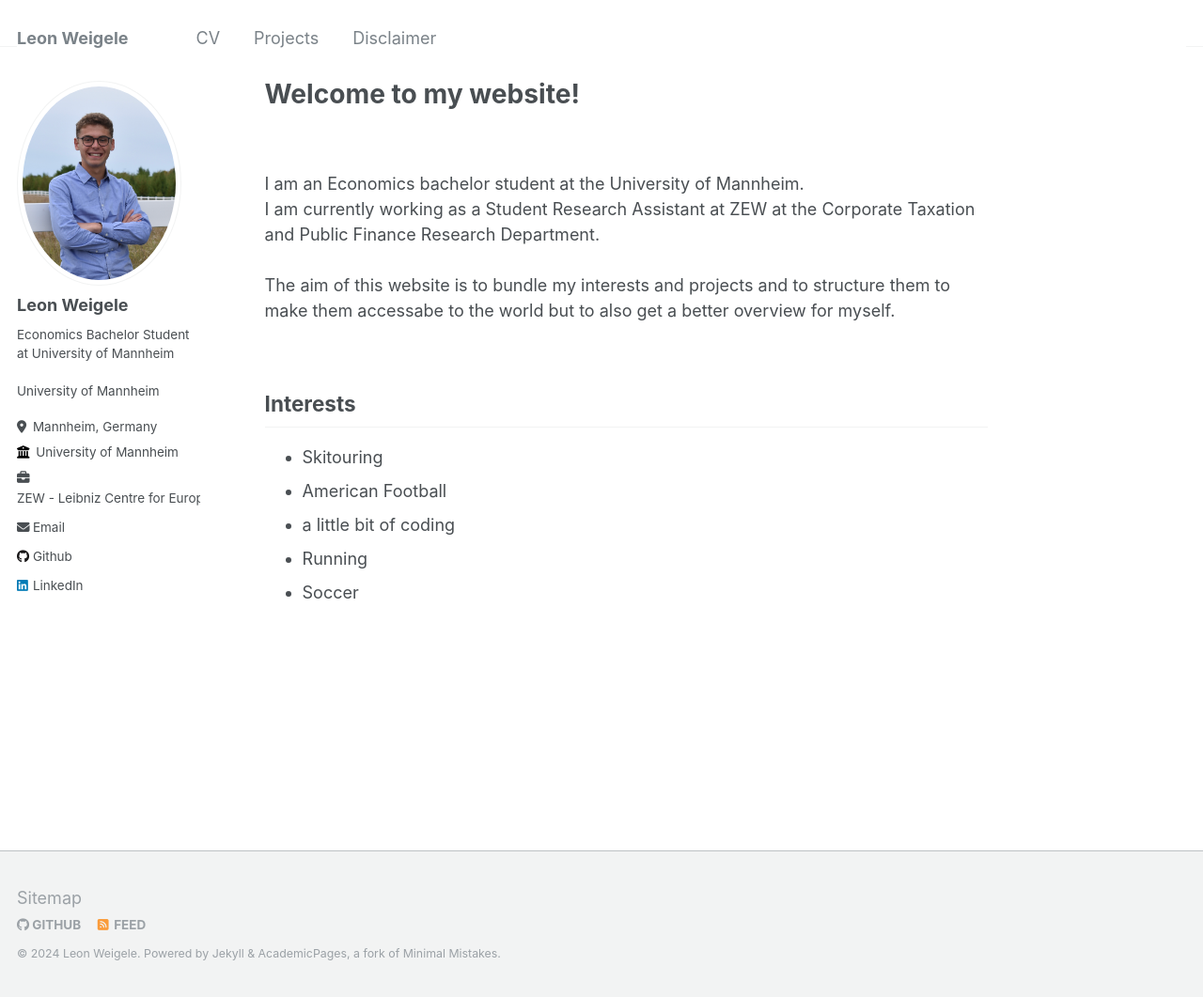
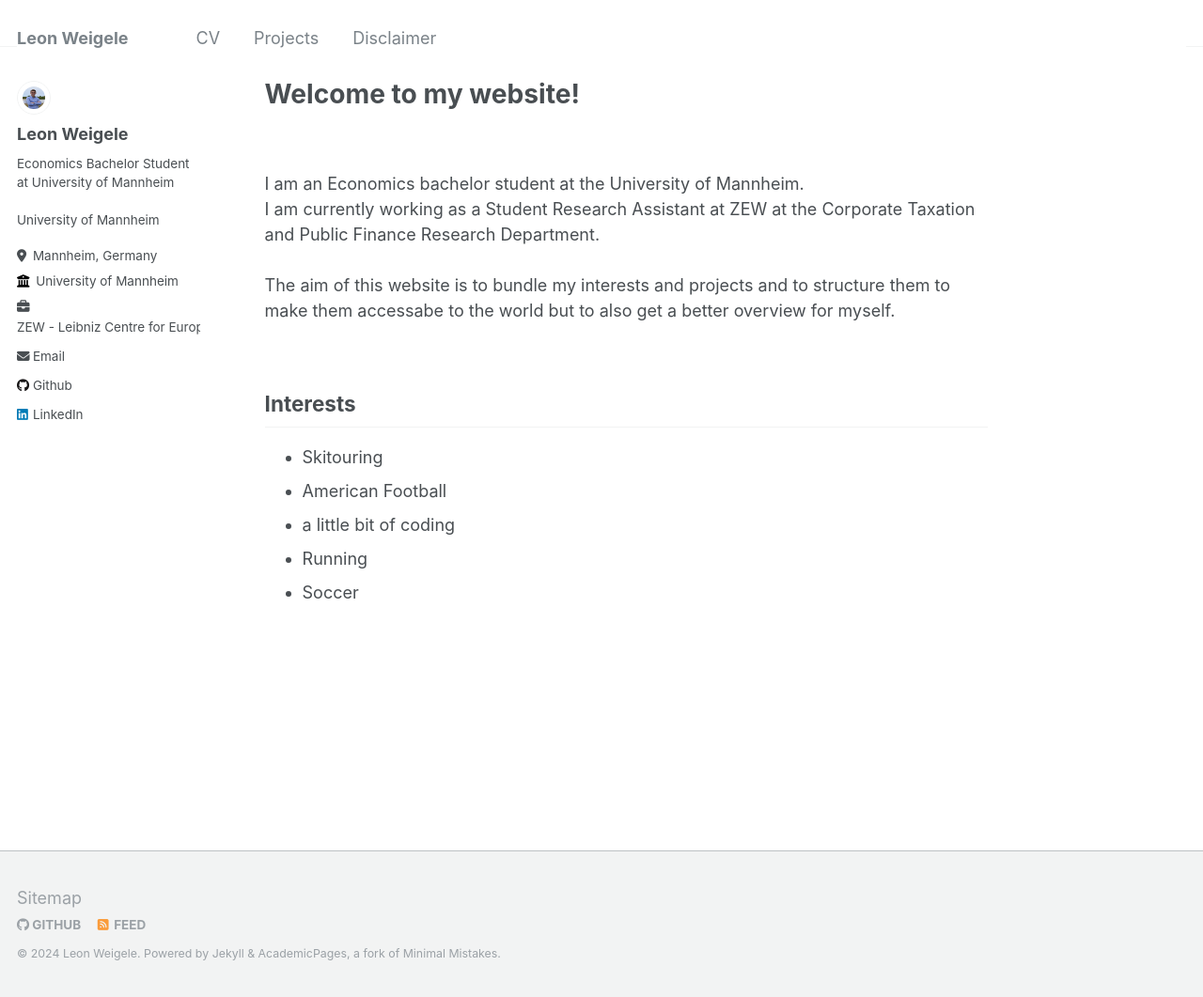
Before and after one commit to leonhamburg/leonweigele.github.io, a Jekyll site: the page built from _pages/about.md, in a window 1280 px wide and 1061 px high. Shown: the whole window at 94% size. Built offline with Jekyll 4.4.1, drawn with Linux system fonts in a browser that asks for light colours.

Commit message:
personal details updated

```diff
--- a/_sass/_sidebar.scss
+++ b/_sass/_sidebar.scss
@@ -81,17 +81,17 @@
   vertical-align: top;
   width: 36px;
   // set width only, for non-square avatars
-  height: 36px;
+  // height: 36px;
 
   @include breakpoint($large) {
     display: block;
-    width: auto;
-    height: auto;
+    width: 36px;
+    height: 36px;
   }
 
   img {
     max-width: 175px;
-    border-radius: 50%;
+    border-radius: 100%;
 
     @include breakpoint($large) {
       padding: 5px;
@@ -135,15 +135,15 @@
   }
 }
 
-.author__desktop .employer-link {
-  color: $primary-color; /* Adjust the color to match your design */
-  text-decoration: none; /* Remove underline */
-  margin-left: 5px; /* Add spacing between the icon and the link */
-}
+// .author__desktop .employer-link {
+//   color: $primary-color; /* Adjust the color to match your design */
+//   text-decoration: none; /* Remove underline */
+//   margin-left: 20px; /* Add spacing between the icon and the link */
+// }
 
-.author__desktop .employer-link:hover {
-  text-decoration: underline; /* Add underline on hover */
-}
+// .author__desktop .employer-link:hover {
+//   text-decoration: underline; /* Add underline on hover */
+// }
 
 .author__pronouns {
   margin: 0;
```
